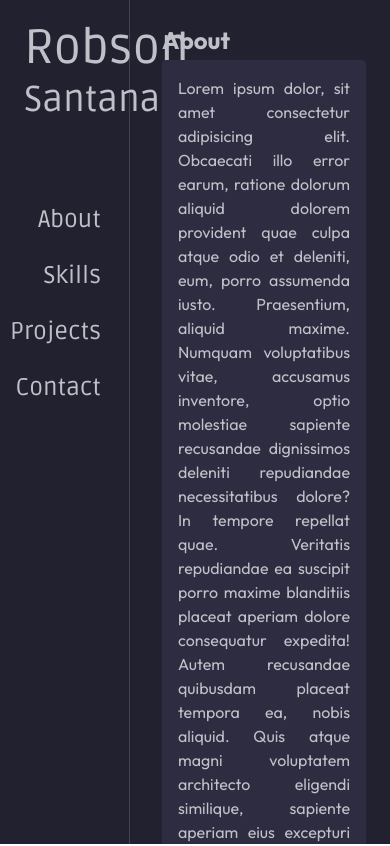
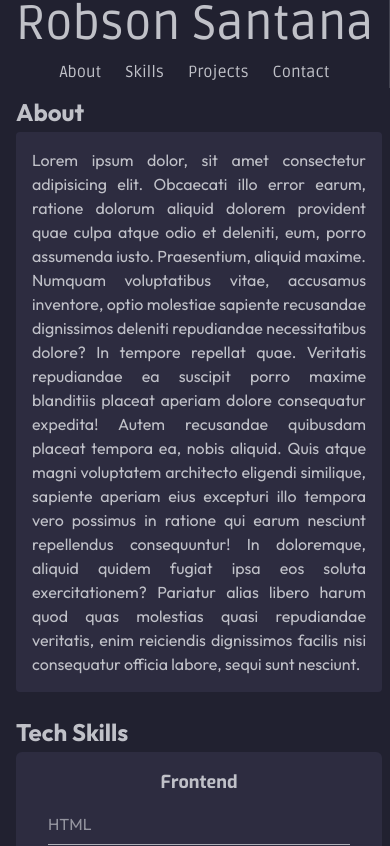
Before and after one commit to robsonswe/robsonswe.github.io, a Next.js app: page / in a window 390 px wide. Shown: the top 846 px of the page. Built offline with nearby package versions, Linux system fonts and the light colour scheme.

Commit message:
Change page responsiveness

```diff
--- a/src/components/contact.jsx
+++ b/src/components/contact.jsx
@@ -4,7 +4,7 @@ function Contact() {
   return (
     <section id="contact" className="ml-2 mb-1">
       <h2 className="font-bold text-2xl">Contact</h2>
-      <div className='bg-lightgblue w-96 justify-between h-56 flex flex-col p-8 rounded-md mt-1'>
+      <div className='bg-lightgblue w-fit justify-between  flex flex-col p-8 rounded-md mt-1 sm:h-56 sm:w-96'>
         <div>
           <h1 className='font-bold text-lg'>Robson O. S. de Santana</h1>
           <h2 className='font-semibold'>Web Developer</h2>
--- a/src/components/navbar.jsx
+++ b/src/components/navbar.jsx
@@ -1,12 +1,12 @@
 function Navbar() {
     return (
-        <nav className="flex flex-col h-screen p-6 border-r border-midgray text-right gap-20">
-            <h1 className="text-5xl text-left">Robson <span className="text-4xl">Santana</span></h1>
-            <ul className="flex flex-col items-end gap-4">
-                <li><a href="#about" className='flex items-center gap-1 text-2xl p-1 rounded hover:bg-lightgblue'>About</a></li>
-                <li><a href="#skills" className='flex items-center gap-1 text-2xl p-1 rounded hover:bg-lightgblue'>Skills</a></li>
-                <li><a href="#projects" className='flex items-center gap-1 text-2xl p-1 rounded hover:bg-lightgblue'>Projects</a></li>
-                <li><a href="#contact" className='flex items-center gap-1 text-2xl p-1 rounded hover:bg-lightgblue'>Contact</a></li>
+        <nav className="flex flex-col border-r border-midgray gap-2 sm:h-screen sm:p-6 sm:text-right sm:gap-20">
+            <h1 className="text-5xl text-center sm:text-left">Robson <span className="sm:text-4xl">Santana</span></h1>
+            <ul className="flex flex-row justify-center gap-4 sm:flex-col sm:items-end">
+                <li><a href="#about" className='flex items-center gap-1 sm:text-2xl p-1 rounded hover:bg-lightgblue'>About</a></li>
+                <li><a href="#skills" className='flex items-center gap-1 sm:text-2xl p-1 rounded hover:bg-lightgblue'>Skills</a></li>
+                <li><a href="#projects" className='flex items-center gap-1 sm:text-2xl p-1 rounded hover:bg-lightgblue'>Projects</a></li>
+                <li><a href="#contact" className='flex items-center gap-1 sm:text-2xl p-1 rounded hover:bg-lightgblue'>Contact</a></li>
             </ul>
         </nav>
     )
--- a/src/components/skills.jsx
+++ b/src/components/skills.jsx
@@ -24,7 +24,7 @@ export default function Skills() {
     return (
         <section id='skills' className='ml-2'>
             <h1 className="font-bold text-2xl">Tech Skills</h1>
-            <div className='grid grid-cols-3 gap-4 mt-1 content-between'>
+            <div className='flex flex-col gap-4 mt-1 content-between lg:grid lg:grid-cols-3'>
                 <div className='flex flex-col items-center p-4 bg-lightgblue w-full rounded-md'>
                     <h2 className='self-center text-lg font-bold font-exo'>Frontend</h2>
                     <div className='flex flex-col justify-start gap-2 p-4 opacity-70 flex-wrap w-full'>
--- a/src/pages/index.jsx
+++ b/src/pages/index.jsx
@@ -8,12 +8,12 @@ import Skills from '../components/skills'
 
 export default function Home() {
   return (
-    <div className='flex flex-row h-screen overflow-hidden bg-gblue text-lightgray font-ruda'>
+    <div className='flex flex-col bg-gblue text-lightgray font-ruda sm:flex-row sm:h-screen sm:overflow-hidden'>
       < PageHead pageTitle='Robson Santana' />
-      <header className='w-2/6 font-ruda'>
+      <header className='font-ruda sm:w-2/6'>
         <Navbar />
       </header>
-      <main className='overflow-y-auto scroll-smooth p-6 flex flex-col gap-6 font-outfit scrollbar-thin scrollbar-thumb-midgray scrollbar-thumb-rounded-full scrollbar-track-lightgray '>
+      <main className='overflow-y-auto scroll-smooth flex flex-col gap-6 font-outfit scrollbar-thin scrollbar-thumb-midgray scrollbar-thumb-rounded-full scrollbar-track-lightgray p-2 sm:p-6'>
         <About />
         < Skills />
         <Projects />
```
